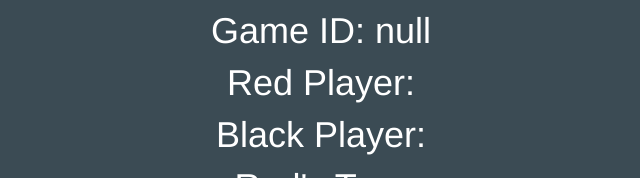
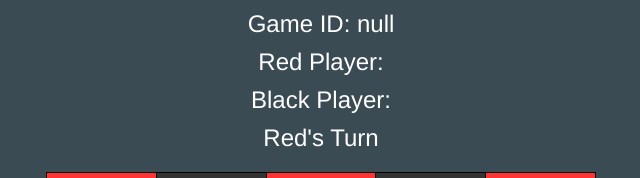
Before and after one commit to Slanman3755/TQNQ, a website: page public/board.html in a window 1280 px wide. Shown: the top 178 px of the page, without its empty margins (319-959 px from the left). Drawn offline with nearby package versions, Linux system fonts and the light colour scheme; no server answers.

Commit message:
cosmetic adjustment

```diff
--- a/public/stylesheets/style.css
+++ b/public/stylesheets/style.css
@@ -73,29 +73,23 @@ body,html {
 .turn {
 	text-align: center;
     padding-top: 10px;
-    font-size: 36px;
-}
-
-.usrName {
-	text-align: center;
-    padding-top: 10px;
-    font-size: 36px;
+    font-size: 24px;
 }
 
 .gameID {
 	text-align: center;
     padding-top: 10px;
-    font-size: 36px;
+    font-size: 24px;
 }
 .redName {
 	text-align: center;
     padding-top: 10px;
-    font-size: 36px;
+    font-size: 24px;
 }
 .blackName {
 	text-align: center;
     padding-top: 10px;
-    font-size: 36px;
+    font-size: 24px;
 }
 .restart, .color {
 	text-align: center;
```
Also changed, not shown: public/board.html (+1 -0 lines).
